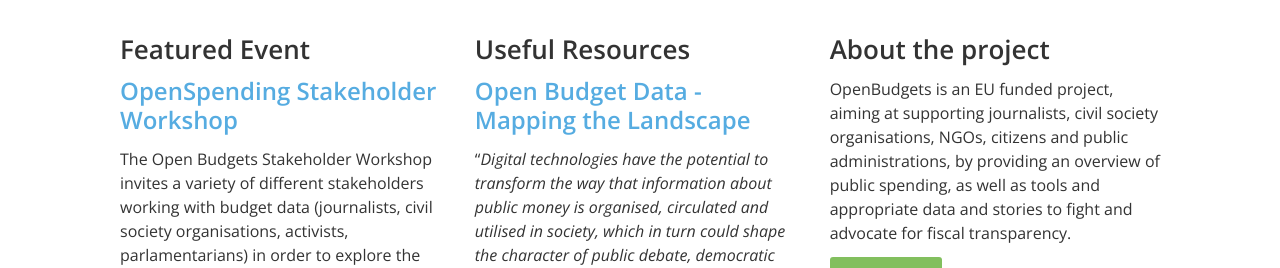
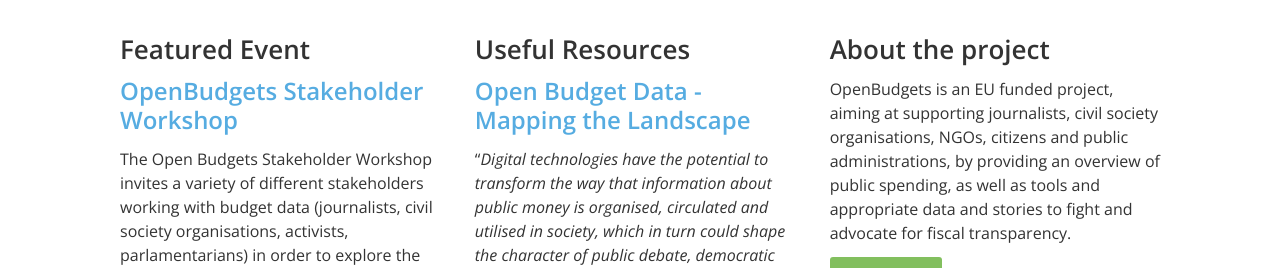
Before and after one commit to openbudgets/openbudgets.github.io, a Jekyll site: the page built from index.html, in a window 1280 px wide. Shown: the part 296-564 px from the top of the page. Built offline with Jekyll 4.4.1, drawn with Linux system fonts in a browser that asks for light colours; nearby versions of some CDN libraries.

Commit message:
fixed typo

```diff
--- a/_data/events.yml
+++ b/_data/events.yml
@@ -1,11 +1,11 @@
-- title: "OpenSpending Stakeholder Workshop"
+- title: "OpenBudgets Stakeholder Workshop"
   date: 30 November 2015 - 1 December 2015
   status: featured
   description: |
       The Open Budgets Stakeholder Workshop invites a variety of different stakeholders working with budget data (journalists, civil society organisations, activists, parlamentarians) in order to explore the chances of OpenBudgets.eu as a tool for their their work in fiscal transparency.
   link: http://openbudgets.eu/events/2015/10/13/open-budgets-stakeholder-workshop/
 
-- title: "OpenSpending Plenary Meeting"
+- title: "OpenBudgets Plenary Meeting"
   date: 30 November 2015 - 1 December 2015
   status: future
   description: |
```
